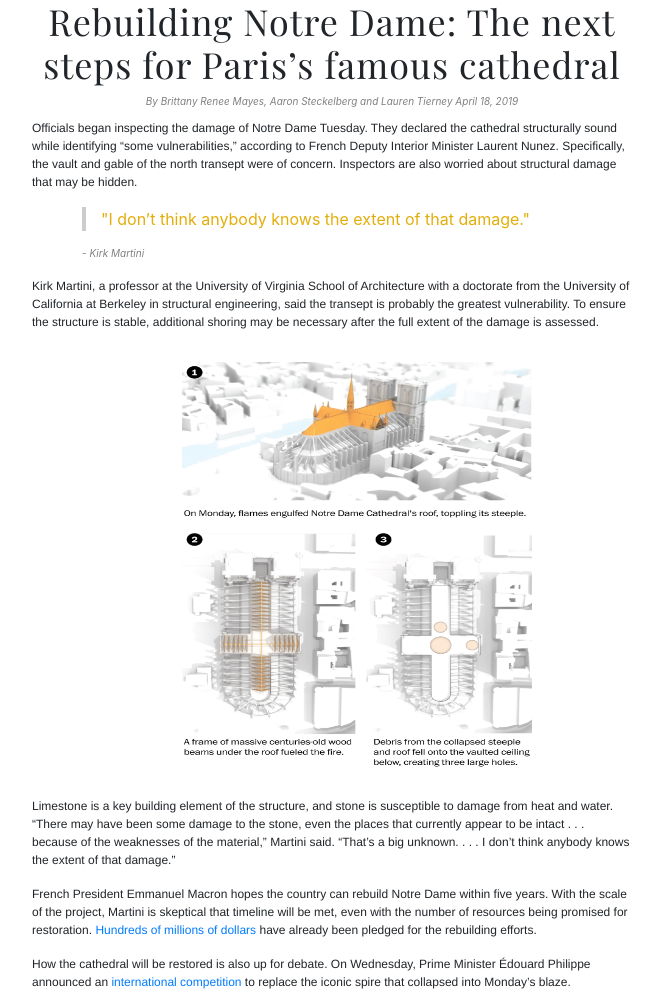
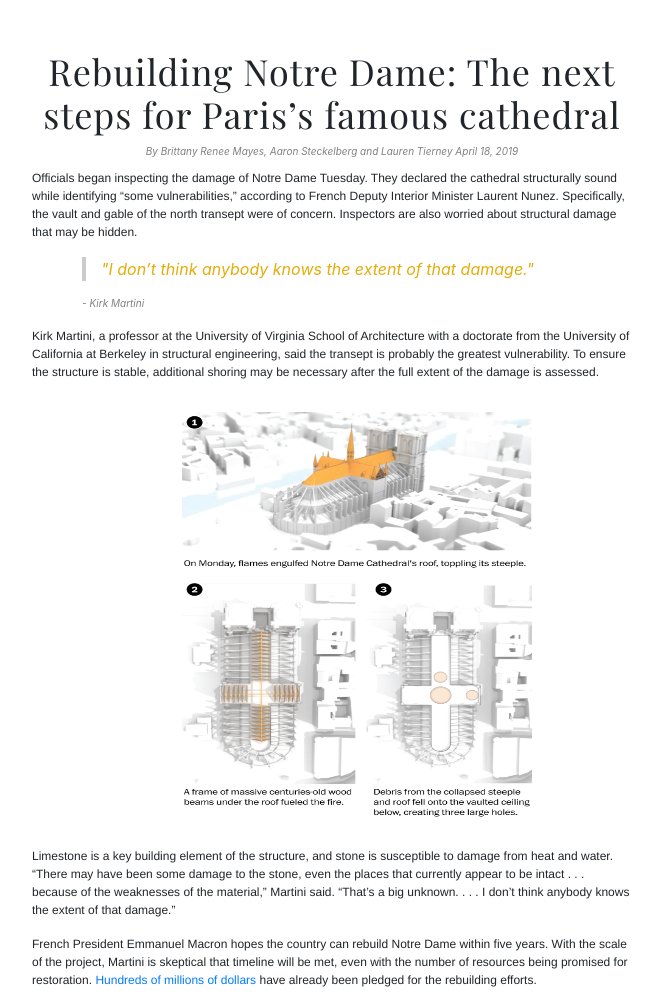
Before and after one commit to erikamuller1/j352-midterm, a plain HTML site: page index.html in a window 1280 px wide. Shown: the top 994 px of the page, without its empty margins (308-969 px from the left). Drawn offline with nearby package versions, Linux system fonts and the light colour scheme.

Commit message:
Update style.css

```diff
--- a/style.css
+++ b/style.css
@@ -7,6 +7,8 @@
   width: 600px;
   margin-left: auto;
   margin-right: auto;
+  padding-top: 50px;
+  padding-bottom: 50px;
 }
 
 h1{
@@ -45,7 +47,7 @@
 
 .pullquote{
   font: 24px;
-  font-style: italic bold;
+  font-style: italic;
   margin-top: 15px;
   margin-bottom: 15px;
   color: #e3ad0b;
```
